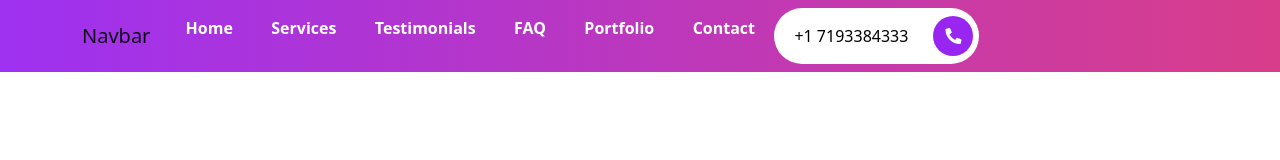
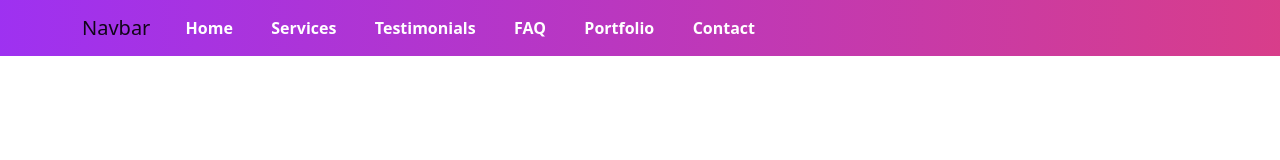
Before and after one commit to zprogrammer-code/PortFolio-Site, a website: page index.html in a window 1280 px wide. Drawn offline with nearby package versions, Linux system fonts and the light colour scheme; files that its build step writes are made by us from their sources.

Commit message:
I am now inspecting my application through a mobile simulator and adding in some mixins provided by bootstrap

```diff
--- a/scss/components/_buttons.scss
+++ b/scss/components/_buttons.scss
@@ -3,6 +3,9 @@
 @use '../components/mixins' as *;
 
 .btn-rounded {
+    @include media-breakpoint-up(sm){
+        display: none;
+    }
     position: relative;
     padding: 0.9375rem 4.375rem 0.9375rem 1.2rem;
     font-weight: 500;
```
